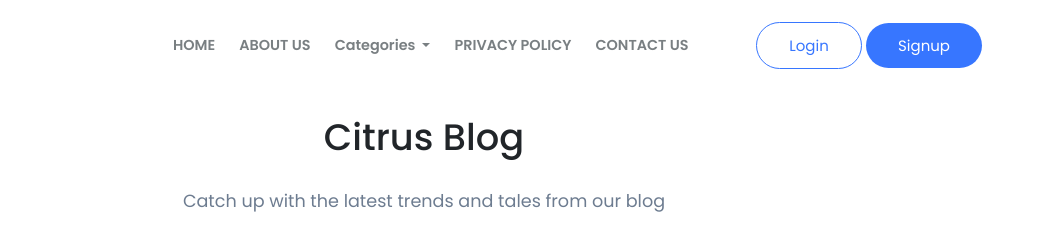
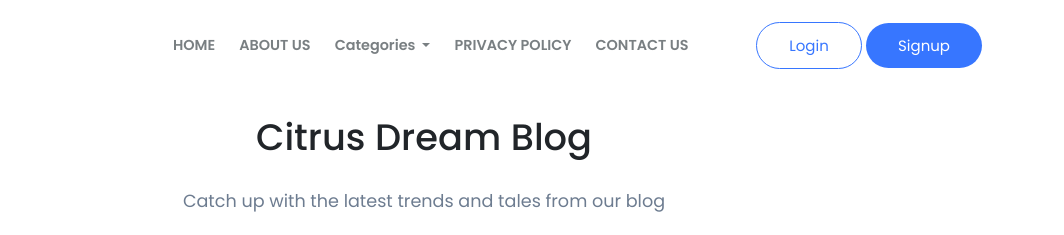
Before and after one commit to syedsalmanumer/AniciReal, a plain HTML site: page index.html in a window 1280 px wide. Shown: the top 235 px of the page, 216-1280 px from the left. Drawn offline with nearby package versions, Linux system fonts and the light colour scheme.

Commit message:
Revert "Name update"
This reverts commit 80d3a3a956a954bb3ead6ecfc11283fc78ce6208.

```diff
--- a/index.html
+++ b/index.html
@@ -97,7 +97,7 @@
         <div class="container header-con">
 
             <div class=" header-div">
-                <h1 class="header-h">Citrus Blog</h1>
+                <h1 class="header-h">Citrus Dream Blog</h1>
                 <p>Catch up with the latest trends and tales from our blog</p>
                 <!-- <input type="text" placeholder="Search Our Blog "> -->
                 <div class="search-container">
```
